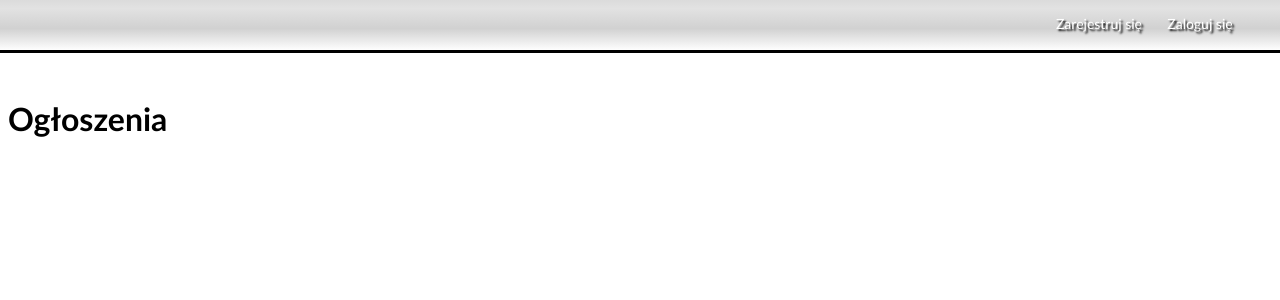
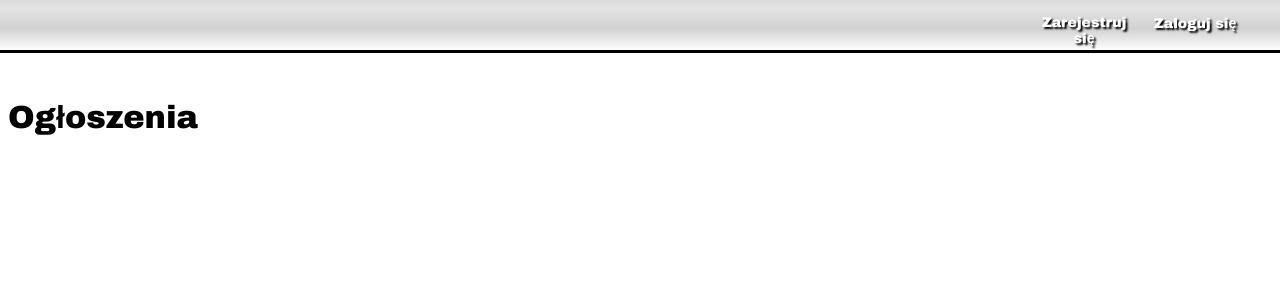
Before and after one commit to cybergod96/job_ad_portal, a Django app: page / in a window 1280 px wide. Shown: the top 300 px of the page. Run offline with Django 3.2, Linux system fonts and the light colour scheme; data that the repository does not hold is empty.

Commit message:
CSS header

```diff
--- a/static/css/main.css
+++ b/static/css/main.css
@@ -1,9 +1,9 @@
 body{
-    font-family: "Trebuchet MS", Helvetica, sans-serif;
+    font-family: "Arial Black", Gadget, sans-serif;
 }
 header {text-align: center; height: auto; padding: 70px 0 0;}
 ol{
-    font-family: "Trebuchet MS", Helvetica, sans-serif;
+	font-weight: bold;
 	list-style-type:none;
 	padding:0;
 	margin:0;
@@ -12,7 +12,7 @@ ol{
 }
 ol > li{
 	float:left;
-	width:100px;
+	width:110px;
 	margin-left:1px;
 }
 ol > li > A{
```
